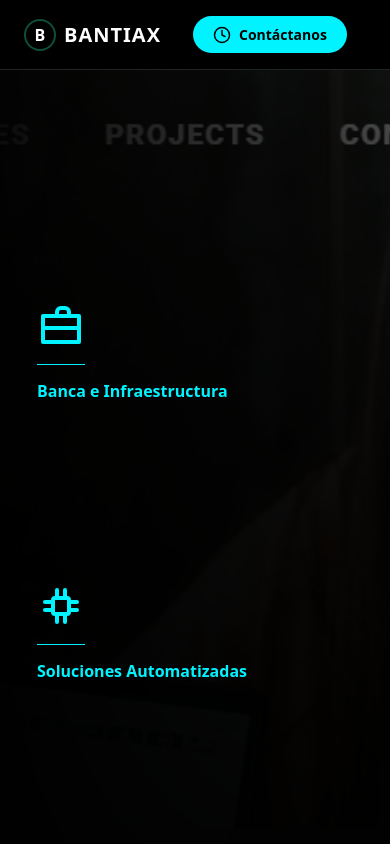
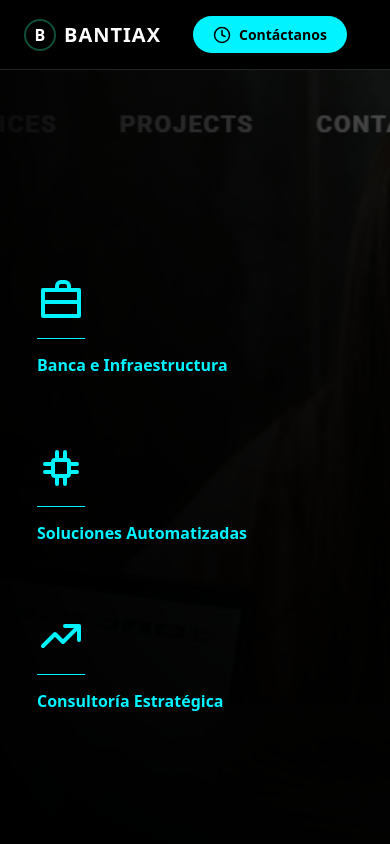
Before and after one commit to Dyogho/bantiax-component, a React (Vite) app: page / in a window 390 px wide. Shown: the top 844 px of the page. Built offline with nearby package versions, Linux system fonts and the light colour scheme.

Commit message:
feat(hero-card): delegate layout state to card

```diff
--- a/src/components/hero-card/hero-card.module.css
+++ b/src/components/hero-card/hero-card.module.css
@@ -2,7 +2,7 @@
   position: relative;
   display: flex;
   width: 100%;
-  height: 16rem;
+  height: 9rem;
   flex-direction: column;
   align-items: flex-start;
   justify-content: flex-end;
@@ -13,7 +13,13 @@
   text-align: left;
   cursor: pointer;
   isolation: isolate;
-  transition: transform 0.16s ease, background-color 0.16s ease, box-shadow 0.16s ease, backdrop-filter 0.16s ease, border-radius 0.16s ease;
+  transition: height 0.28s ease, transform 0.16s ease, background-color 0.16s ease, box-shadow 0.16s ease, backdrop-filter 0.16s ease, border-radius 0.16s ease;
+}
+
+@media (min-width: 768px) {
+  .card {
+    height: 16rem;
+  }
 }
 
 .image {
@@ -46,6 +52,14 @@
   border: 0;
   border-radius: 0;
   box-shadow: 0 14px 46px rgba(0, 0, 0, 0.46);
+}
+
+@media (max-width: 767px) {
+  .card:hover,
+  .card:focus-visible,
+  .active {
+    height: 13rem;
+  }
 }
 
 .card:hover .image,
--- a/src/components/hero-card/hero-card.tsx
+++ b/src/components/hero-card/hero-card.tsx
@@ -1,5 +1,4 @@
-import { useState } from 'react'
-import Card from '@/components/card/card'
+import Card, { type CardOrientation } from '@/components/card/card'
 import type { IconName } from '@/components/icon/icon'
 import Icon from '@/components/icon/icon'
 import styles from './hero-card.module.css'
@@ -9,30 +8,71 @@ type HeroCardProps = {
   title: string
   description: string
   imageSrc?: string
+  orientation?: CardOrientation
+  isActive?: boolean
+  onClick?: () => void
+  onMouseEnter?: () => void
+  onMouseLeave?: () => void
 }
 
-function HeroCard({ icon, title, description, imageSrc }: HeroCardProps) {
-  const [isActive, setIsActive] = useState(false)
+function HeroCard({
+  icon,
+  title,
+  description,
+  orientation = 'vertical',
+  isActive = false,
+  onClick,
+  onMouseEnter,
+  onMouseLeave,
+}: HeroCardProps) {
+  const interaction = onClick ? 'active' : 'none'
+  const status = isActive ? 'select' : 'default'
   const classes = [styles.card, isActive ? styles.active : ''].filter(Boolean).join(' ')
+  const content = (
+    <span className={styles.content}>
+      <span className={styles.iconWrap}>
+        <Icon name={icon} className={styles.icon} size={48} />
+      </span>
+      <span className={styles.line} aria-hidden="true" />
+      <span className={styles.title}>{title}</span>
+      <span className={styles.description}>{description}</span>
+    </span>
+  )
+
+  if (onClick) {
+    return (
+      <Card
+        as="button"
+        aria-expanded={isActive}
+        className={classes}
+        interaction={interaction}
+        onClick={onClick}
+        onMouseEnter={onMouseEnter}
+        onMouseLeave={onMouseLeave}
+        orientation={orientation}
+        status={status}
+        themeColor={isActive ? 'var(--color-primary)' : undefined}
+        type="button"
+        variant="minimal"
+      >
+        {content}
+      </Card>
+    )
+  }
 
   return (
     <Card
-      as="button"
-      aria-expanded={isActive}
+      as="article"
       className={classes}
-      onClick={() => setIsActive((current) => !current)}
-      type="button"
+      interaction={interaction}
+      onMouseEnter={onMouseEnter}
+      onMouseLeave={onMouseLeave}
+      orientation={orientation}
+      status={status}
+      themeColor={isActive ? 'var(--color-primary)' : undefined}
       variant="minimal"
     >
-      {imageSrc ? <span aria-hidden="true" className={styles.image} style={{ backgroundImage: `url(${imageSrc})` }} /> : null}
-      <span className={styles.content}>
-        <span className={styles.iconWrap}>
-          <Icon name={icon} className={styles.icon} size={48} />
-        </span>
-        <span className={styles.line} aria-hidden="true" />
-        <span className={styles.title}>{title}</span>
-        <span className={styles.description}>{description}</span>
-      </span>
+      {content}
     </Card>
   )
 }
```
Also changed, not shown: 1 other file (tests, documents, lock files or other folders).
